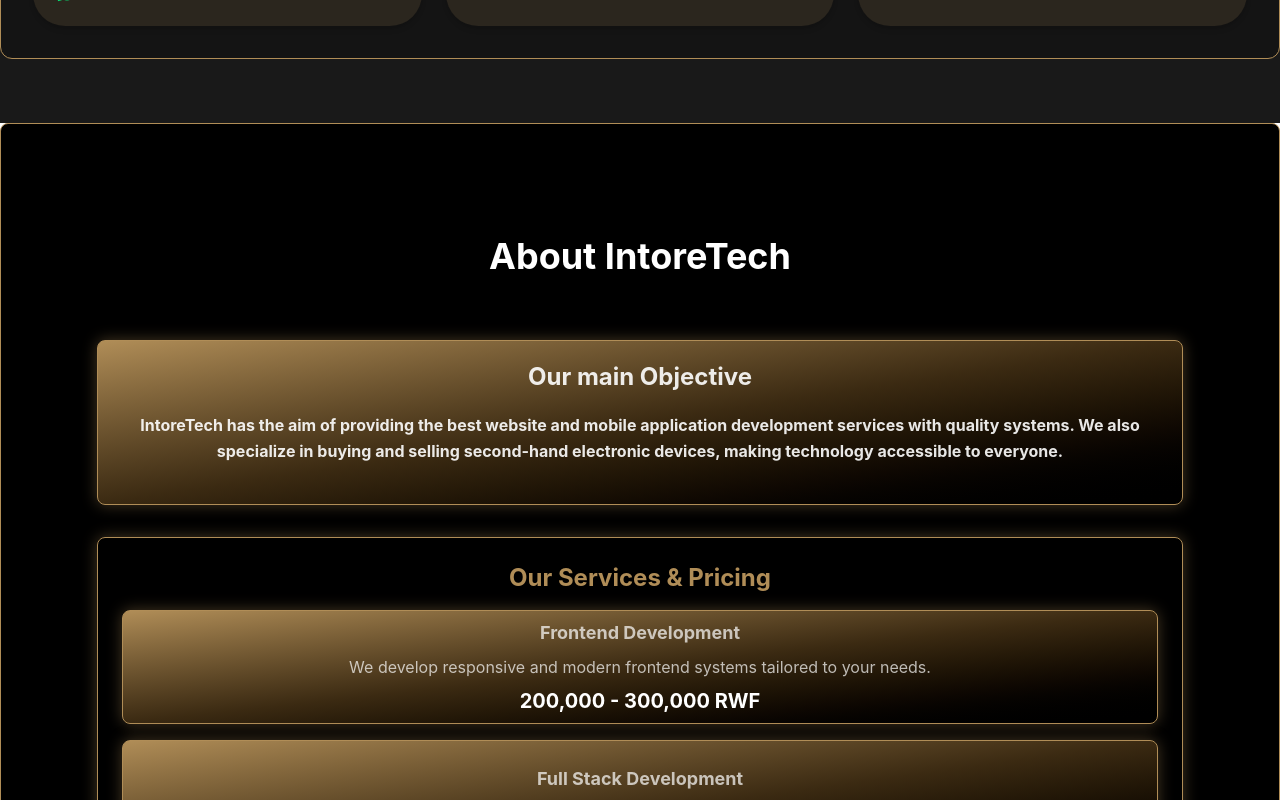
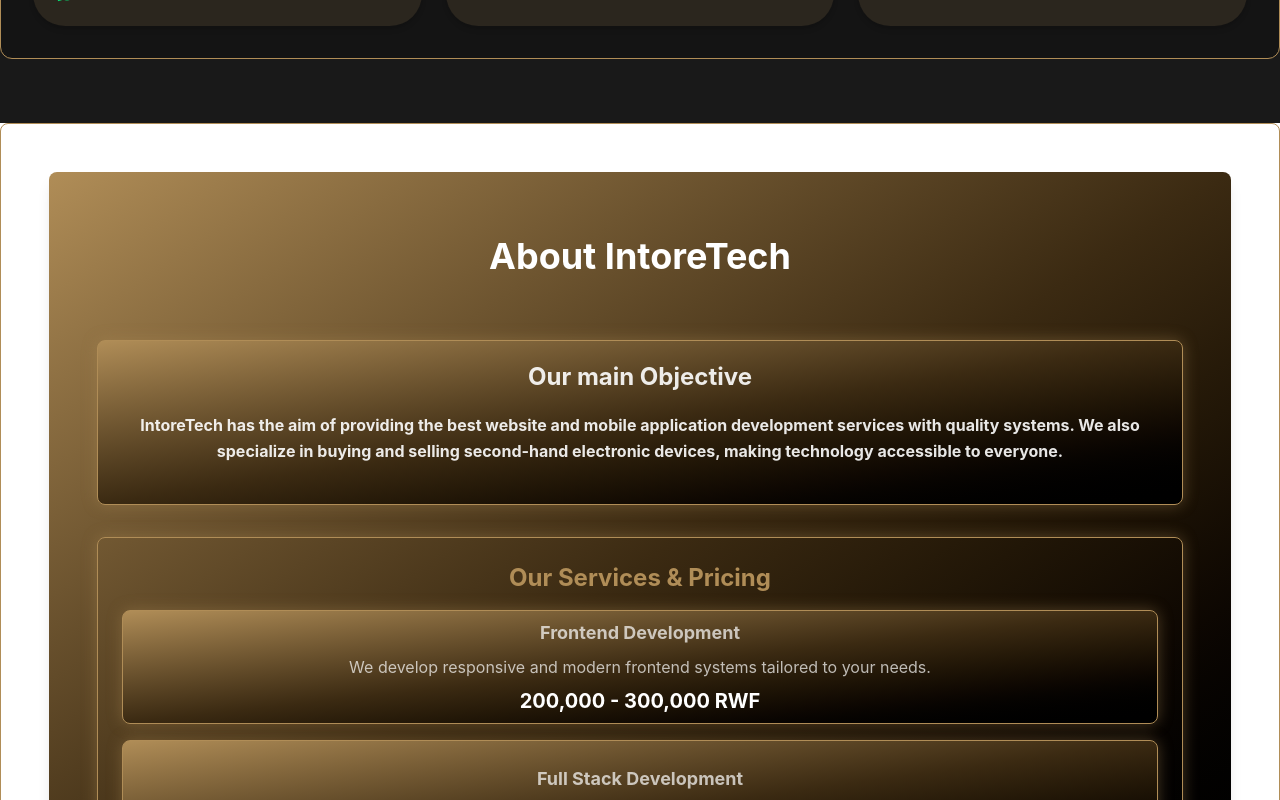
Before and after one commit to Niyomugabo-fabrice/IntoreTechnology-proposal-, a React (Vite) app: page / in a window 1280 px wide. Shown: the part 2480-3280 px from the top of the page. Built offline with nearby package versions, Linux system fonts and the light colour scheme.

Commit message:
changing the bacground color of about

```diff
--- a/src/app/components/About.tsx
+++ b/src/app/components/About.tsx
@@ -1,8 +1,8 @@
 export function About() {
   return (
     <section id="about" className="text-[#B08D57] ">
-      <div className= " bg-black border border-[#B08D57] rounded-lg p-8 md:p-12">
-        <div className="rounded-lg shadow-lg p-8 md:p-12 text-center text-white-400 ">
+      <div className= " bg-[#ffffff] border border-[#B08D57] rounded-lg p-8 md:p-12">
+        <div className="rounded-lg shadow-lg p-8 md:p-12 text-center text-[#B08D57] bg-gradient-to-br from-[#B08D57] via-[#3b2a12] to-black">
          <h2 className="text-3xl md:text-4xl font-bold text-center mb-12 text-white py-4">About IntoreTech</h2>
           <div className="space-y-6 text-[FFFFFF]/90">
             <p className="text-md leading-relaxed  bg-gradient-to-br from-[#B08D57] via-[#3b2a12] to-black
```
